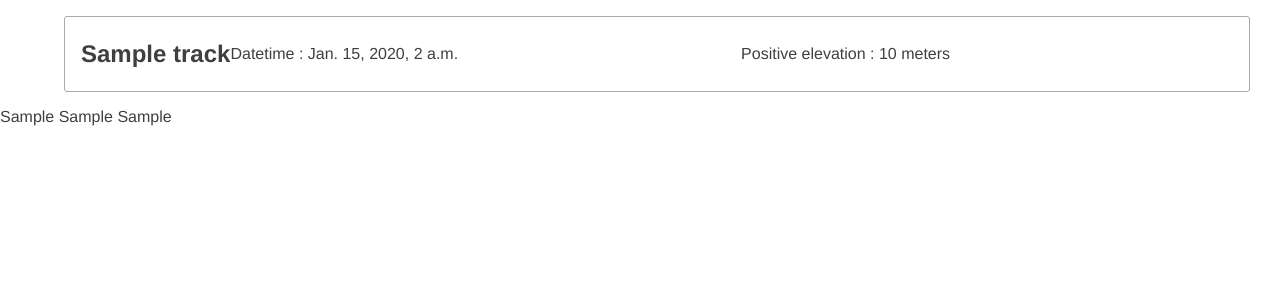
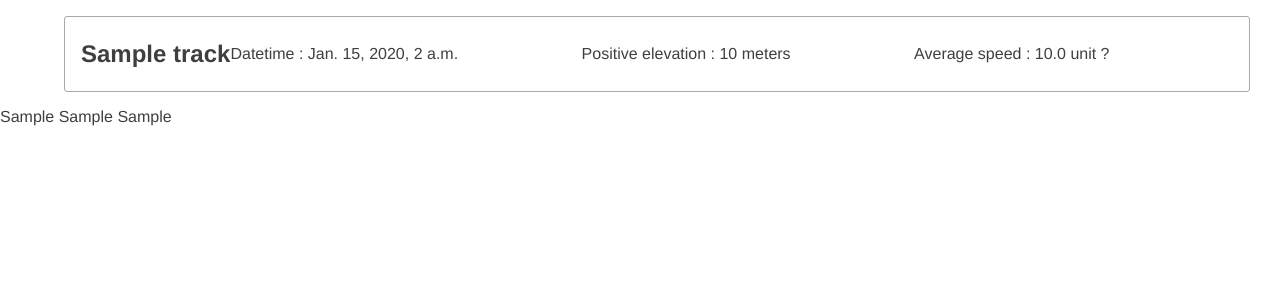
Before and after one commit to martinlehoux/django_bike, a Django app: template apps/track/templates/track/track_detail.html in a window 1280 px wide. Shown: the part 50-350 px from the top of the page. Run offline with Django 3.2, Linux system fonts and the light colour scheme; tables that the repository leaves empty hold one stand-in row (values such as "Sample post"); the template is opened without the code that fills it: values that come from a table or form of the project are taken from there, most other values are stand-ins (such as "Sample title", 1, 10 or a date in 2020); parts of the project's set-up code (start-up, migrations or seed data) failed here and were passed over; some libraries are stand-ins or nearby versions.

Commit message:
feat - Display mean speed

```diff
--- a/apps/track/templates/track/track_detail.html
+++ b/apps/track/templates/track/track_detail.html
@@ -5,6 +5,7 @@
   <h2>{{track.name}}</h2>
   <p>Datetime : {{track.datetime}}</p>
   <p>Positive elevation : {{track_stat.pos_ele|floatformat:0}} meters</p>
+  <p>Average speed : {{track_stat.mean_speed|floatformat:1}} unit ?</p>
 </div>
 {% autoescape off %}
 {{alt_vs_dist}}
```
